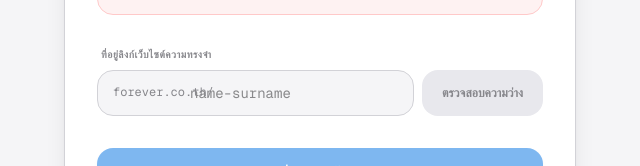
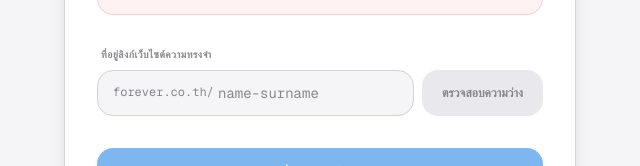
Before and after one commit to olelemon-wq/ForeverProject-, a Next.js app: page /manage/onboarding/choose-url in a window 1280 px wide. Shown: the part 409-575 px from the top of the page, without its empty margins (320-960 px from the left). Built offline with nearby package versions, Linux system fonts and the light colour scheme; a web font is replaced by a local one.

Commit message:
style: increase padding-left for choose-url page to prevent domain prefix overlap

```diff
--- a/app/manage/onboarding/choose-url/page.tsx
+++ b/app/manage/onboarding/choose-url/page.tsx
@@ -183,7 +183,7 @@ function ChooseUrlInner() {
                     setValidationMsg('');
                   }}
                   placeholder="name-surname"
-                  className="w-full pl-[92px] pr-4 py-3 bg-stone-50 border border-stone-200 rounded-2xl text-stone-900 font-mono text-sm focus:outline-none focus:border-blue-600 focus:bg-white transition"
+                  className="w-full pl-[120px] pr-4 py-3 bg-stone-50 border border-stone-200 rounded-2xl text-stone-900 font-mono text-sm focus:outline-none focus:border-blue-600 focus:bg-white transition"
                   disabled={isSubmitting}
                 />
               </div>
```
